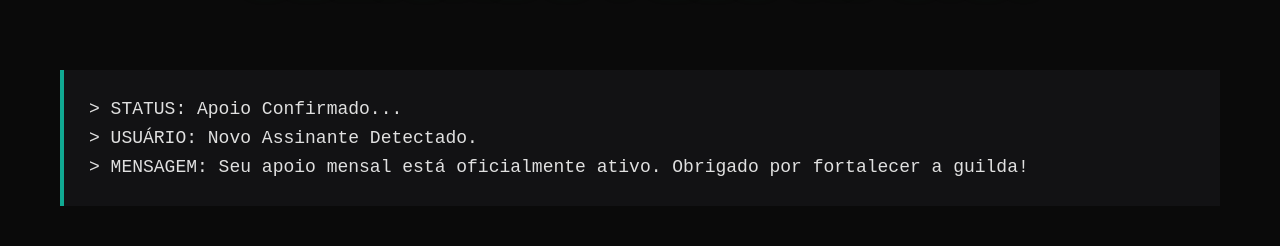
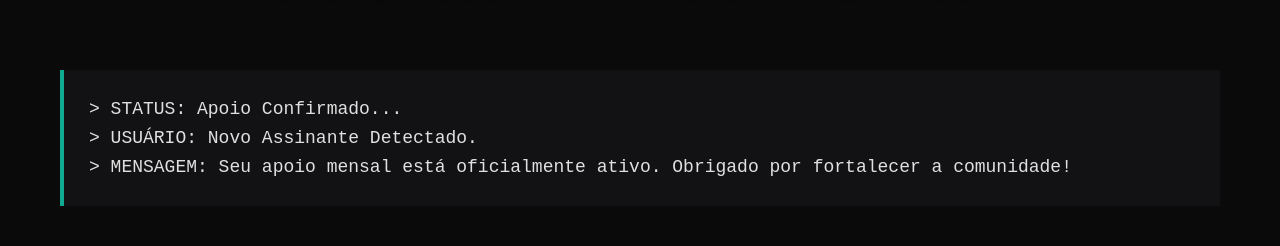
Before and after one commit to leo-gomes-dev/obrigado, a React (Vite) app: page / in a window 1280 px wide. Shown: the part 136-382 px from the top of the page. Built offline with nearby package versions, Linux system fonts and the light colour scheme.

Commit message:
alterado texto de apoio

```diff
--- a/src/components/ThankYou/ThankYou.tsx
+++ b/src/components/ThankYou/ThankYou.tsx
@@ -17,7 +17,7 @@ const ThankYou: React.FC = () => {
           <div className="about-para">
             {`> STATUS: Apoio Confirmado...`} <br />
             {`> USUÁRIO: Novo Assinante Detectado.`} <br />
-            {`> MENSAGEM: Seu apoio mensal está oficialmente ativo. Obrigado por fortalecer a guilda!`}
+            {`> MENSAGEM: Seu apoio mensal está oficialmente ativo. Obrigado por fortalecer a comunidade!`}
           </div>
 
           <div className="about-skills">
```
